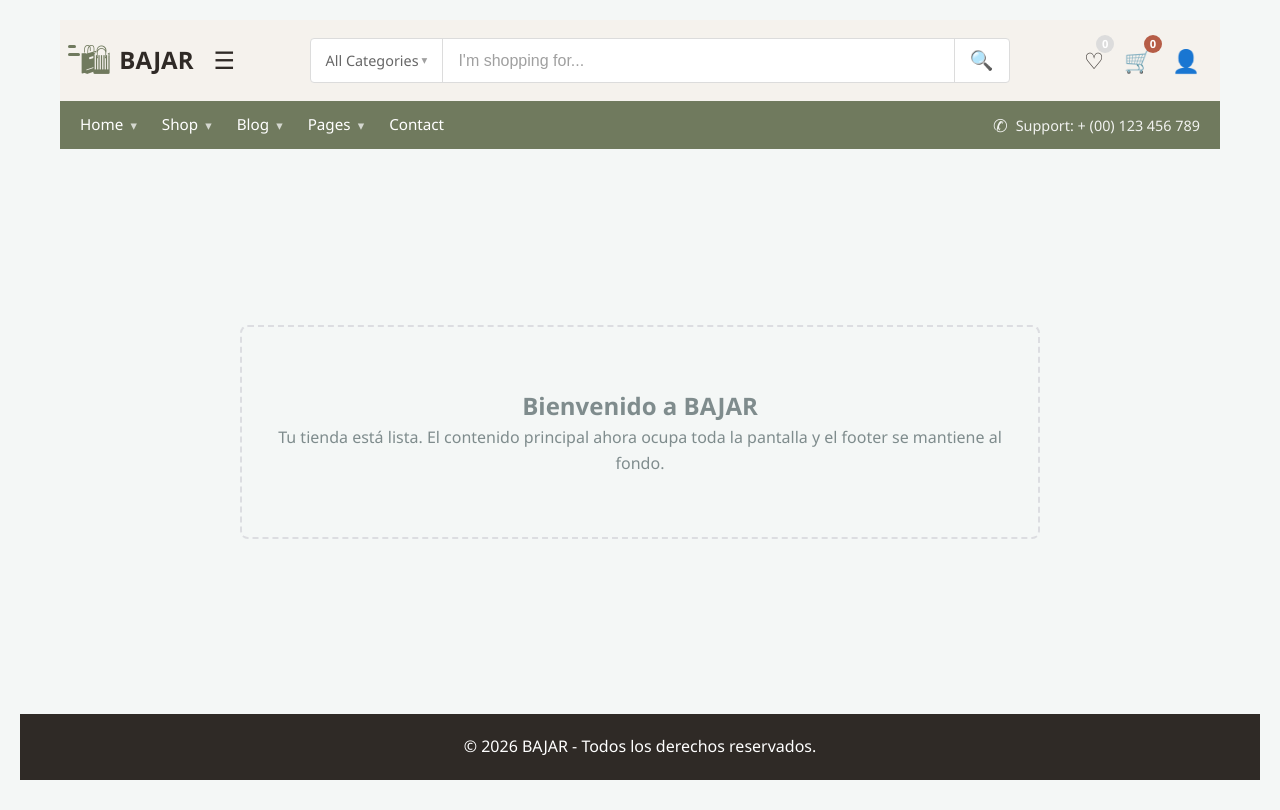
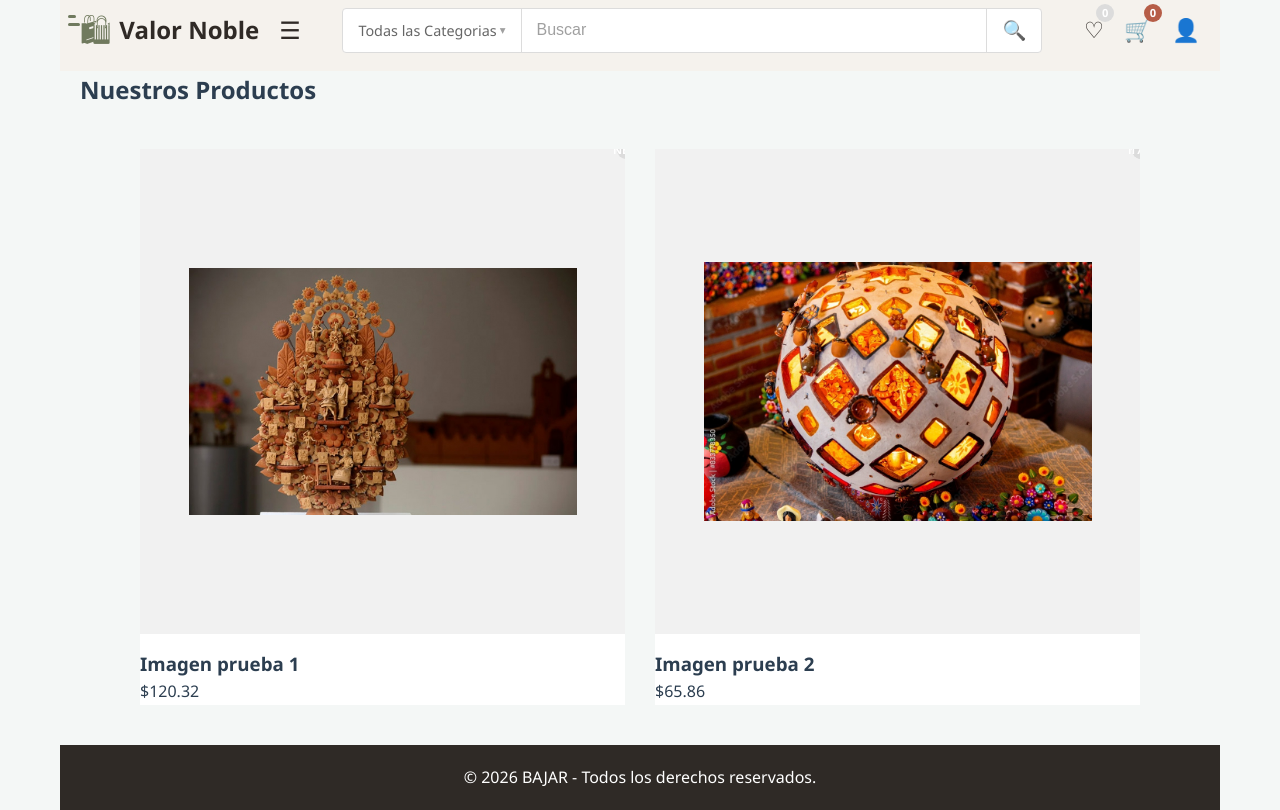
Before and after one commit to francisco19G/PaginaSoftware, a website: page index.html in a window 1280 px wide. Drawn offline with Linux system fonts and the light colour scheme; files whose address does not match are found by name.

Commit message:
interfaz principal

```diff
--- a/index.html
+++ b/index.html
@@ -13,14 +13,14 @@
             <div class="container middle-bar-content">
                 <div class="logo-area">
                     <span class="logo-icon">&#128717;<span class="speed-lines"></span></span>
-                    <span class="logo-text">BAJAR</span>
+                    <span class="logo-text">Valor Noble</span>
                 </div>
                 <div class="hamburger-menu">&#9776;</div>
                 <div class="search-bar">
                     <div class="categories-dropdown">
-                        All Categories <span class="arrow-down">&#9662;</span>
+                       Todas las Categorias <span class="arrow-down">&#9662;</span>
                     </div>
-                    <input type="text" placeholder="I'm shopping for...">
+                    <input type="text" placeholder="Buscar">
                     <button class="search-button">&#128269;</button>
                 </div>
                 <div class="user-actions">
@@ -31,33 +31,50 @@
             </div>
         </div>
 
-        <div class="navigation-bar">
-            <div class="container navigation-bar-content">
-                <nav class="main-nav">
-                    <ul>
-                        <li><a href="#">Home</a> <span class="arrow-down">&#9662;</span></li>
-                        <li><a href="#">Shop</a> <span class="arrow-down">&#9662;</span></li>
-                        <li><a href="#">Blog</a> <span class="arrow-down">&#9662;</span></li>
-                        <li><a href="#">Pages</a> <span class="arrow-down">&#9662;</span></li>
-                        <li><a href="#">Contact</a></li>
-                    </ul>
-                </nav>
-                <div class="support-info">
-                    <span class="phone-icon">&#9990;</span> Support: + (00) 123 456 789
+
+
+<main class="main-content">
+    <div class="container">
+        <div class="section-header">
+            <h2 class="section-title">Nuestros Productos</h2>
+            <div class="title-underline"></div>
+            <p class="section-subtitle"></p>
+        </div>
+
+        <div class="products-grid">
+
+            <div class="product-card">
+                <div class="product-image">
+                    <span class="badge badge-new">NEW</span>
+                    <img src="C:\Users\pacod\OneDrive\Escritorio\Proyecto Software\Imagenes\R.jpg" alt="Modern Luxury Outdoor">
+                </div>
+                <div class="product-info">
+                    <h3 class="product-name">Imagen prueba 1</h3>
+                    <div class="product-price">
+
+                        <span class="price-old">$120.32</span>
+                    </div>
                 </div>
             </div>
-        </div>
-    </header>
 
-    <main class="main-content" style="display: flex; align-items: center; justify-content: center; flex: 1;">
-        <div class="container">
-            <div style="text-align: center; padding: 60px 20px; color: #7f8c8d; border: 2px dashed #dcdde1; border-radius: 8px; margin: 40px auto; max-width: 800px;">
-                <h2>Bienvenido a BAJAR</h2>
-                <p>Tu tienda está lista. El contenido principal ahora ocupa toda la pantalla y el footer se mantiene al fondo.</p>
+            <div class="product-card">
+                <div class="product-image">
+                    <span class="badge badge-new">NEW</span>
+                    <span class="badge badge-discount">17%</span>
+                    <img src="C:\Users\pacod\OneDrive\Escritorio\Proyecto Software\Imagenes\1000_F_833778350_E3Tzhsn02OjQUJ8oltJBEU6874IQKxkI.jpg" alt="Modern Conway Outdoor">
+                </div>
+                <div class="product-info">
+                    <h3 class="product-name">Imagen prueba 2 </h3>
+                    <div class="product-price">
+                        <span class="price-current">$65.86</span>
+                    </div>
+                </div>
             </div>
-        </div>
-    </main>
 
+            </div>
+    </div>
+
+</main>
     <div id="authInterface" class="auth-interface">
         <div class="auth-container single-column">
             <div id="closeAuth" class="close-auth">&#10006;</div>
--- a/style.css
+++ b/style.css
@@ -515,3 +515,47 @@ body {
     color: var(--color-accent-hover);
     text-decoration: underline;
 }
+/* Contenedor principal de la cuadrícula */
+.products-grid {
+    display: grid;
+    /* Esto obliga a tener 2 columnas fijas en pantallas medianas/grandes */
+    grid-template-columns: repeat(2, 1fr);
+    gap: 30px;
+    padding: 40px 0;
+    max-width: 1000px; /* Evita que las tarjetas se estiren demasiado */
+    margin: 0 auto;    /* Centra toda la cuadrícula */
+}
+
+/* Tarjeta de Producto */
+.product-card {
+    background: #fff;
+    display: flex;
+    flex-direction: column;
+    text-align: left; /* Alinea el texto a la izquierda como en la imagen */
+}
+
+/* Contenedor de la imagen */
+.product-image {
+    position: relative;
+    background-color: #f1f1f1; /* Gris claro de fondo */
+    aspect-ratio: 1 / 1;       /* Hace que el cuadro de la imagen sea cuadrado */
+    display: flex;
+    align-items: center;
+    justify-content: center;
+    overflow: hidden;
+    margin-bottom: 15px;
+}
+
+.product-image img {
+    width: 80%; /* Ajusta el tamaño de la imagen dentro del cuadro gris */
+    height: auto;
+    object-fit: contain;
+}
+
+/* Ajuste para móviles (1 sola columna si la pantalla es muy pequeña) */
+@media (max-width: 600px) {
+    .products-grid {
+        grid-template-columns: 1fr;
+        padding: 20px;
+    }
+}
```
Also changed, not shown: Imagenes/1000_F_833778350_E3Tzhsn02OjQUJ8oltJBEU6874IQKxkI.jpg (added), Imagenes/R.jpg (added).
